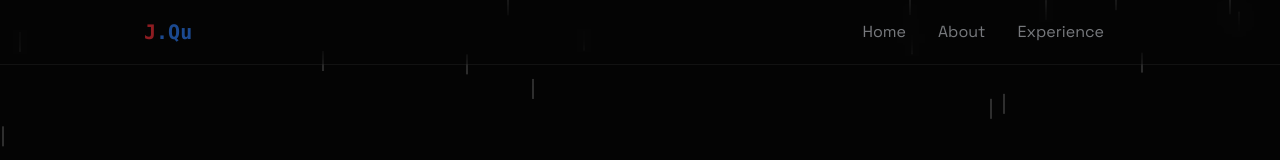
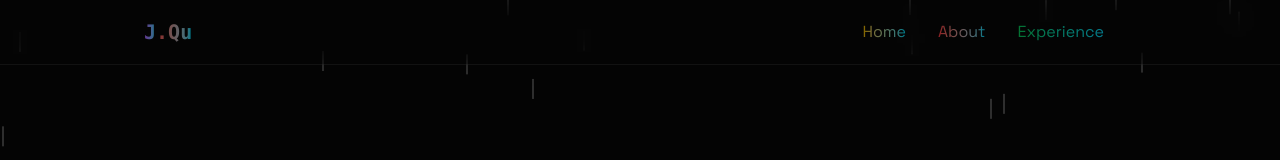
Before and after one commit to jeffersonqu1/jefferson-resume, a React (Vite) app: page / in a window 1280 px wide. Shown: the top 160 px of the page. Built offline with nearby package versions, Linux system fonts and the light colour scheme.

Commit message:
updating hover for nav bar

```diff
--- a/src/components/Navbar.jsx
+++ b/src/components/Navbar.jsx
@@ -8,34 +8,34 @@ export const Navbar = ({ menuOpen, setMenuOpen }) => {
     <nav className="fixed top-0 w-full z-40 bg-[rgba(10, 10, 10, 0.8)] backdrop-blur-lg border-b border-white/10 shadow-lg">
       <div className="max-w-5xl mx-auto px-4">
         <div className="flex justify-between items-center h-16">
-          <a href="#home" className="font-mono text-xl font-bold text-white">
+          <a href="#home" className="font-mono text-xl font-bold text-white hover:scale-150 transition-transform">
             {" "}
-            <span className="text-red-500">J</span>
-            <span className="text-blue-500">.Qu</span>{" "}
+            <span className="bg-gradient-to-r from-purple-500 to-cyan-400 bg-clip-text text-transparent ">J</span>
+            <span className="bg-gradient-to-r from-red-500 to-cyan-400 bg-clip-text text-transparent ">.Qu</span>{" "}
           </a>
 
           <div className="w-7 h-5 relative cursor-pointer z-40 md:hidden" onClick={() => setMenuOpen(prev => !prev)}>
             &#9776;
           </div>
 
-          <div data-aos="fade-down" className="hidden md:flex items-center space-x-8">
-            <a href="#home" className="text-gray-300 hove:text-white transition-colors">
+          <div className="hidden md:flex items-center space-x-8">
+            <a href="#home" className="text-gray-300 hover:text-white transition-colors bg-gradient-to-r from-yellow-500 to-cyan-400 bg-clip-text text-transparent hover:scale-125 transition-transform">
               {" "}
               Home
             </a>
-            <a href="#about" className="text-gray-300 hove:text-white transition-colors">
+            <a href="#about" className="text-gray-300 hover:text-white transition-colors bg-gradient-to-r from-red-500 to-cyan-400 bg-clip-text text-transparent hover:scale-125 transition-transform">
               {" "}
               About{" "}
             </a>
-            <a href="#projects" className="hidden text-gray-300 hove:text-white transition-colors">
+            <a href="#projects" className="hidden text-gray-300 hover:text-white transition-colors bg-gradient-to-r from-blue-500 to-cyan-400 bg-clip-text text-transparent hover:scale-125 transition-transform">
               {" "}
               Projects{" "}
             </a>
-            <a href="#experience" className="text-gray-300 hove:text-white transition-colors">
+            <a href="#experience" className="text-gray-300 hover:text-white transition-colors bg-gradient-to-r from-green-500 to-cyan-400 bg-clip-text text-transparent hover:scale-125 transition-transform">
               {" "}
               Experience{" "}
             </a>
-            <a href="#contact" className="hidden text-gray-300 hove:text-white transition-colors">
+            <a href="#contact" className="hidden text-gray-300 hover:text-white transition-colors bg-gradient-to-r from-yellow-500 to-cyan-400 bg-clip-text text-transparent hover:scale-125 transition-transform">
               {" "}
               Contact{" "}
             </a>
```
